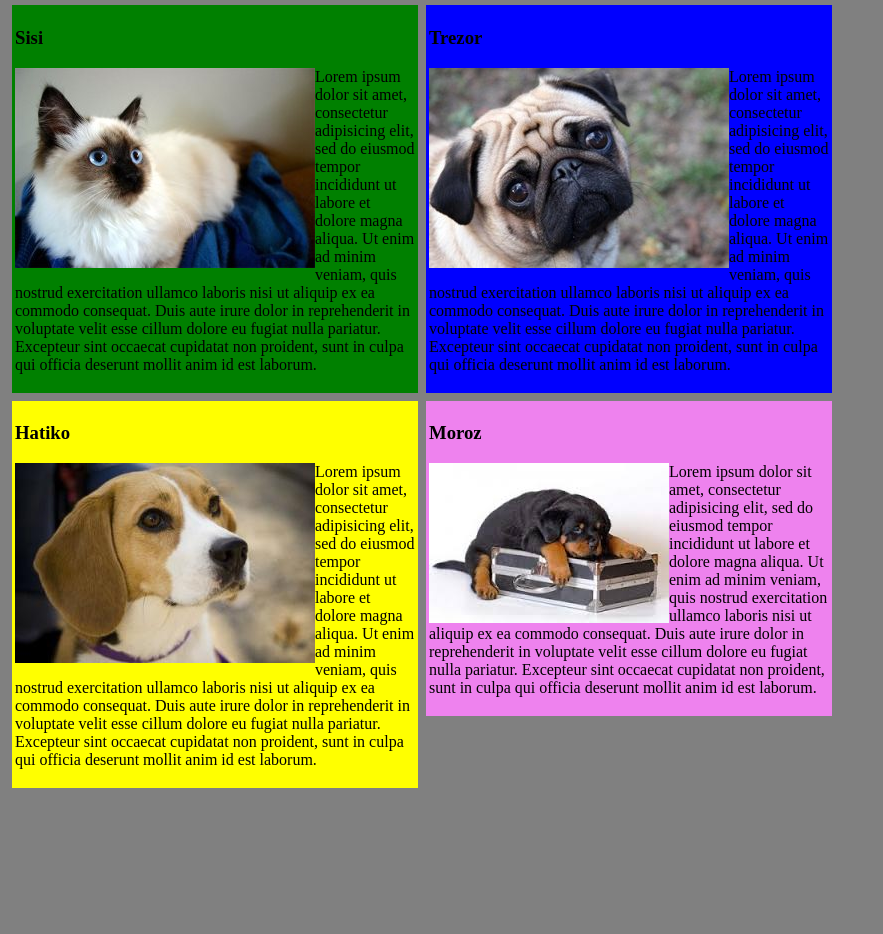
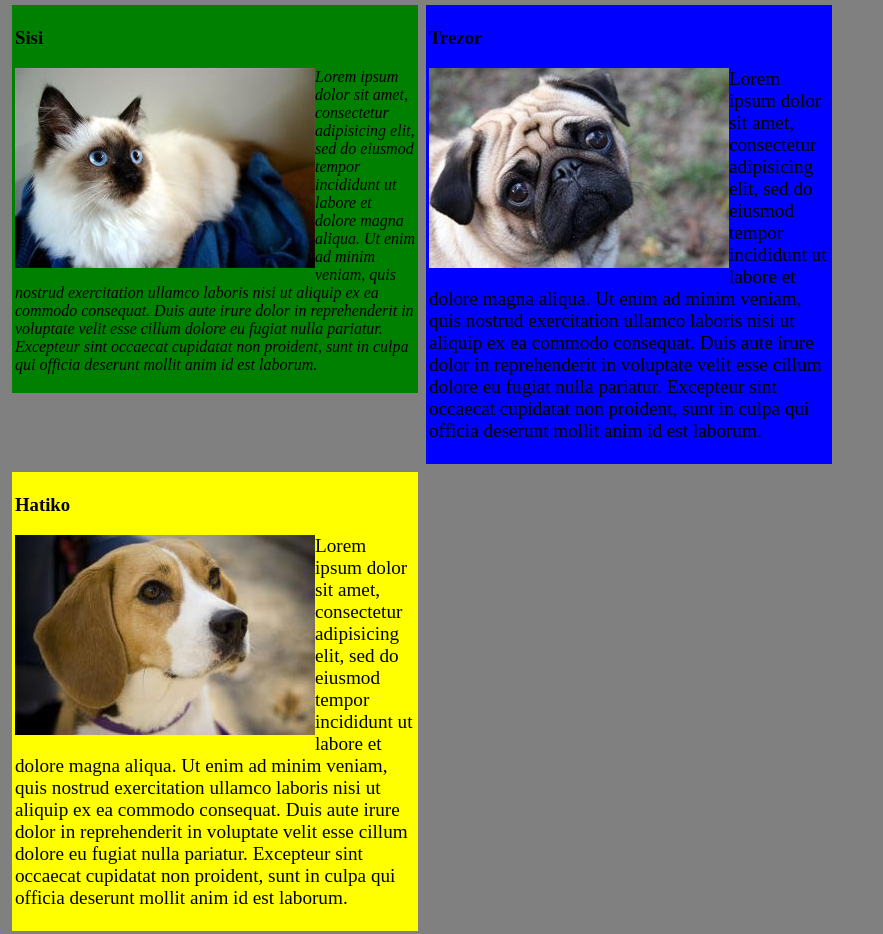
Before and after one commit to 21igor/Shelter, a plain HTML site: page index.html in a window 1280 px wide. Shown: the part 521-1455 px from the top of the page, without its empty margins (0-883 px from the left). Before the commit the page ends 1313 px from the top, so only its background shows below. Drawn offline with Linux system fonts and the light colour scheme.

Commit message:
added different cascading rules for <p> by cats and dogs

```diff
--- a/css/styles.css
+++ b/css/styles.css
@@ -2,6 +2,14 @@ body {
   width: 90%;
   background-color: grey;
 
+}
+
+.cats p {
+  font-style: italic;
+}
+
+.dogs p {
+  font-size: 1.2em;
 }
 
 img {
--- a/index.html
+++ b/index.html
@@ -32,7 +32,7 @@
           </p>
         </div>
       </div>
-      <div>
+      <div class="dogs">
         <div class="column background4">
           <h3>Trezor</h3>
           <img src="img/foto4.jpeg" alt="" />
@@ -47,13 +47,6 @@
             Lorem ipsum dolor sit amet, consectetur adipisicing elit, sed do eiusmod tempor incididunt ut labore et dolore magna aliqua. Ut enim ad minim veniam, quis nostrud exercitation ullamco laboris nisi ut aliquip ex ea commodo consequat. Duis aute irure dolor in reprehenderit in voluptate velit esse cillum dolore eu fugiat nulla pariatur. Excepteur sint occaecat cupidatat non proident, sunt in culpa qui officia deserunt mollit anim id est laborum.
           </p>
         </div>
-        <div class="column background6">
-          <h3>Moroz</h3>
-          <img src="img/foto6.jpg" alt="" />
-          <p>
-            Lorem ipsum dolor sit amet, consectetur adipisicing elit, sed do eiusmod tempor incididunt ut labore et dolore magna aliqua. Ut enim ad minim veniam, quis nostrud exercitation ullamco laboris nisi ut aliquip ex ea commodo consequat. Duis aute irure dolor in reprehenderit in voluptate velit esse cillum dolore eu fugiat nulla pariatur. Excepteur sint occaecat cupidatat non proident, sunt in culpa qui officia deserunt mollit anim id est laborum.
-          </p>
-        </div>
       </div>
     </div>
 
```
